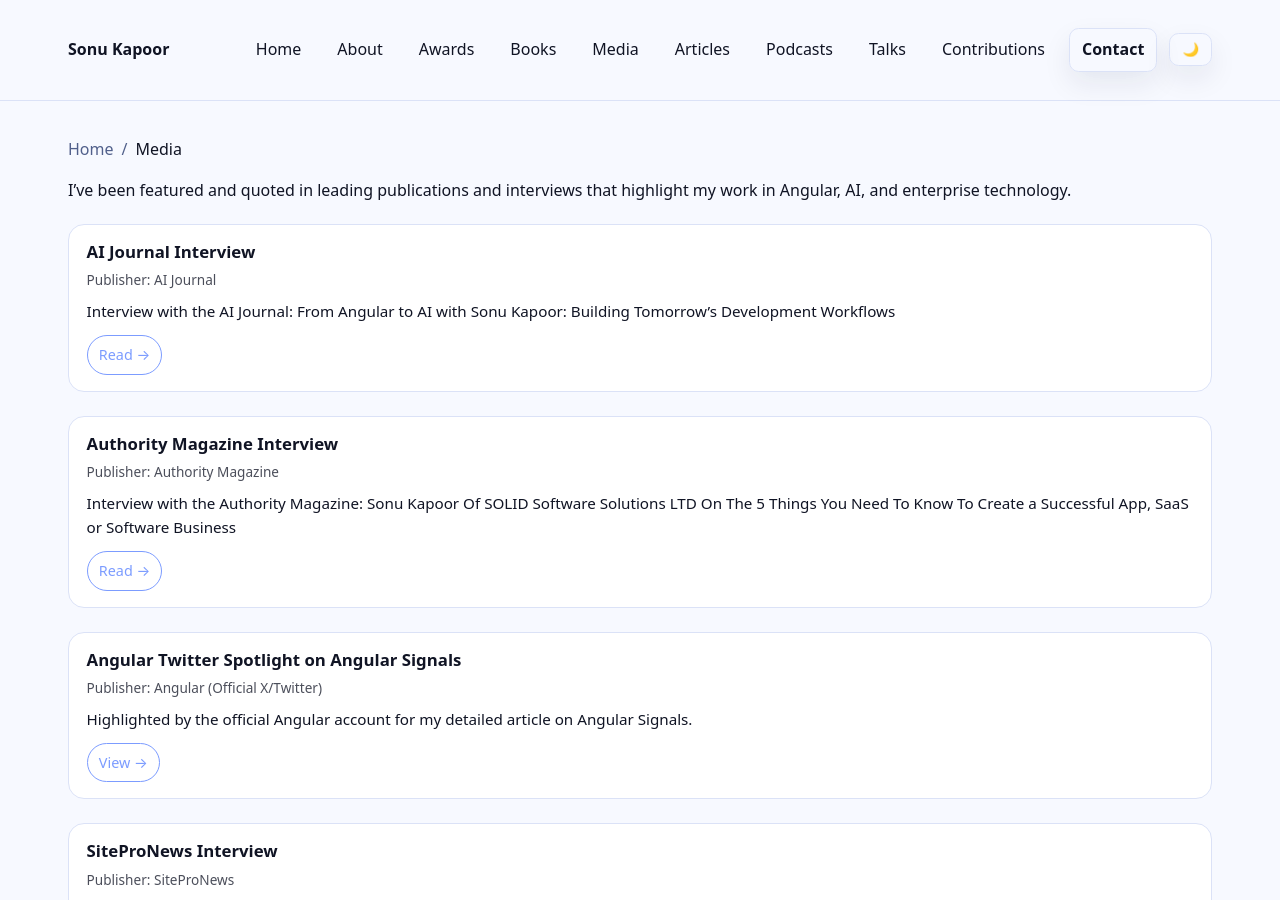
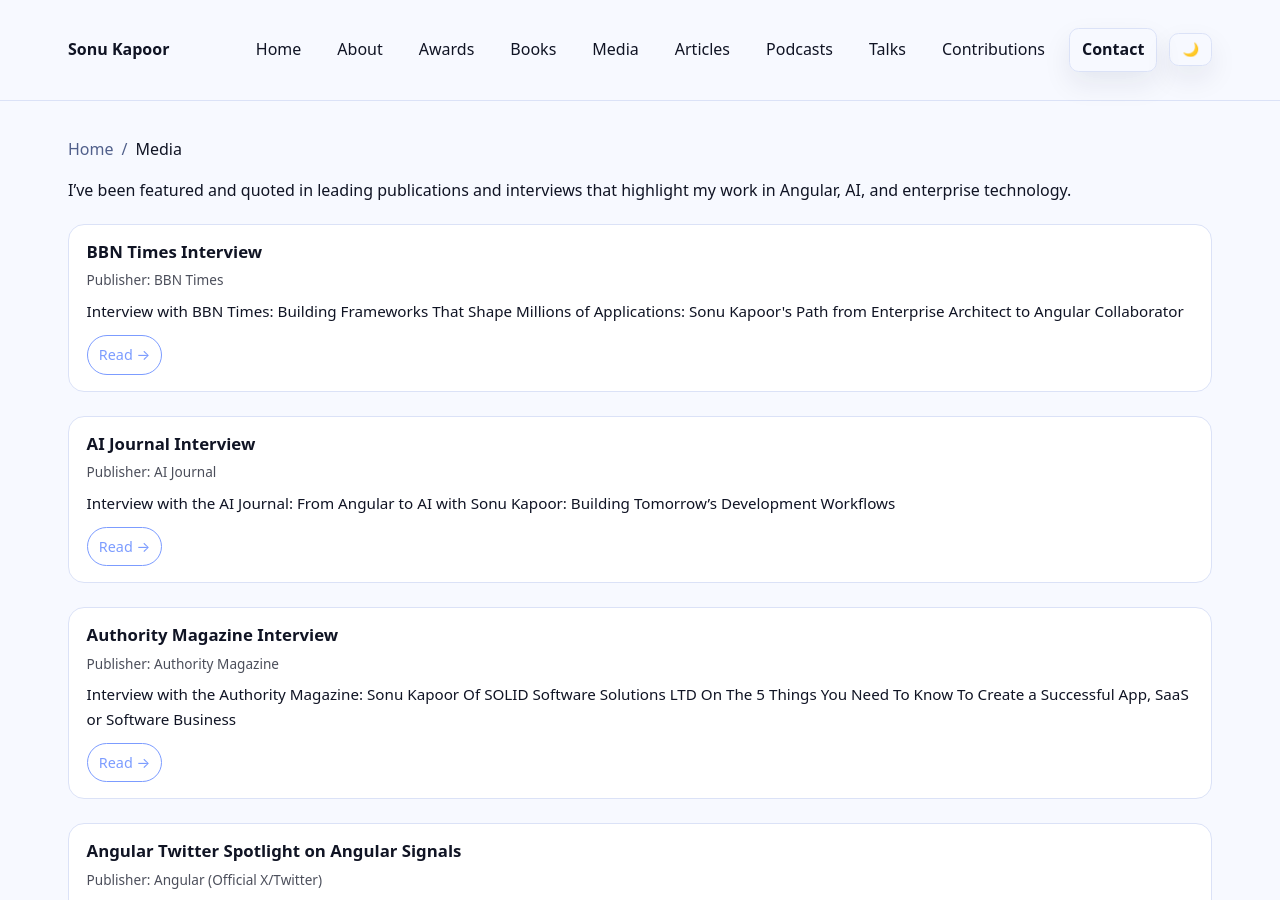
Before and after one commit to sonukapoor/sonukapoor-site.com, a Jekyll site: the page built from media.md, in a window 1280 px wide and 900 px high. Built offline with Jekyll 4.4.1, drawn with Linux system fonts in a browser that asks for light colours.

Commit message:
Add BBN Times Interview

```diff
--- a/media.md
+++ b/media.md
@@ -99,11 +99,28 @@
             publisher: { "@type": "Organization", name: "Angular Blog" }
             url: "https://blog.angular.dev/angular-v14-is-now-available-391a6db736af"
             about: { "@id": "https://sonukapoor.com/#person" }
+        - "@type": "ListItem"
+          position: 10
+          item:
+            "@type": "NewsArticle"
+            headline: "BBN Times Interview"
+            publisher: { "@type": "Organization", name: "Angular Blog" }
+            url: "https://www.bbntimes.com/technology/building-frameworks-that-shape-millions-of-applications-sonu-kapoor-s-path-from-enterprise-architect-to-angular-collaborator"
+            about: { "@id": "https://sonukapoor.com/#person" }
 ---
 
 I’ve been featured and quoted in leading publications and interviews that highlight my work in Angular, AI, and enterprise technology.
 
 <div class="cards">
+
+  <div class="card">
+    <h2>BBN Times Interview</h2>
+    <div class="card-meta">Publisher: BBN Times</div>
+    <p class="card-desc">Interview with BBN Times: Building Frameworks That Shape Millions of Applications: Sonu Kapoor's Path from Enterprise Architect to Angular Collaborator</p>
+    <div class="card-actions">
+      <a href="https://www.bbntimes.com/technology/building-frameworks-that-shape-millions-of-applications-sonu-kapoor-s-path-from-enterprise-architect-to-angular-collaborator" target="_blank" rel="noopener">Read →</a>
+    </div>
+  </div>
 
   <div class="card">
     <h2>AI Journal Interview</h2>
```
Also changed, not shown: 2 other files.
